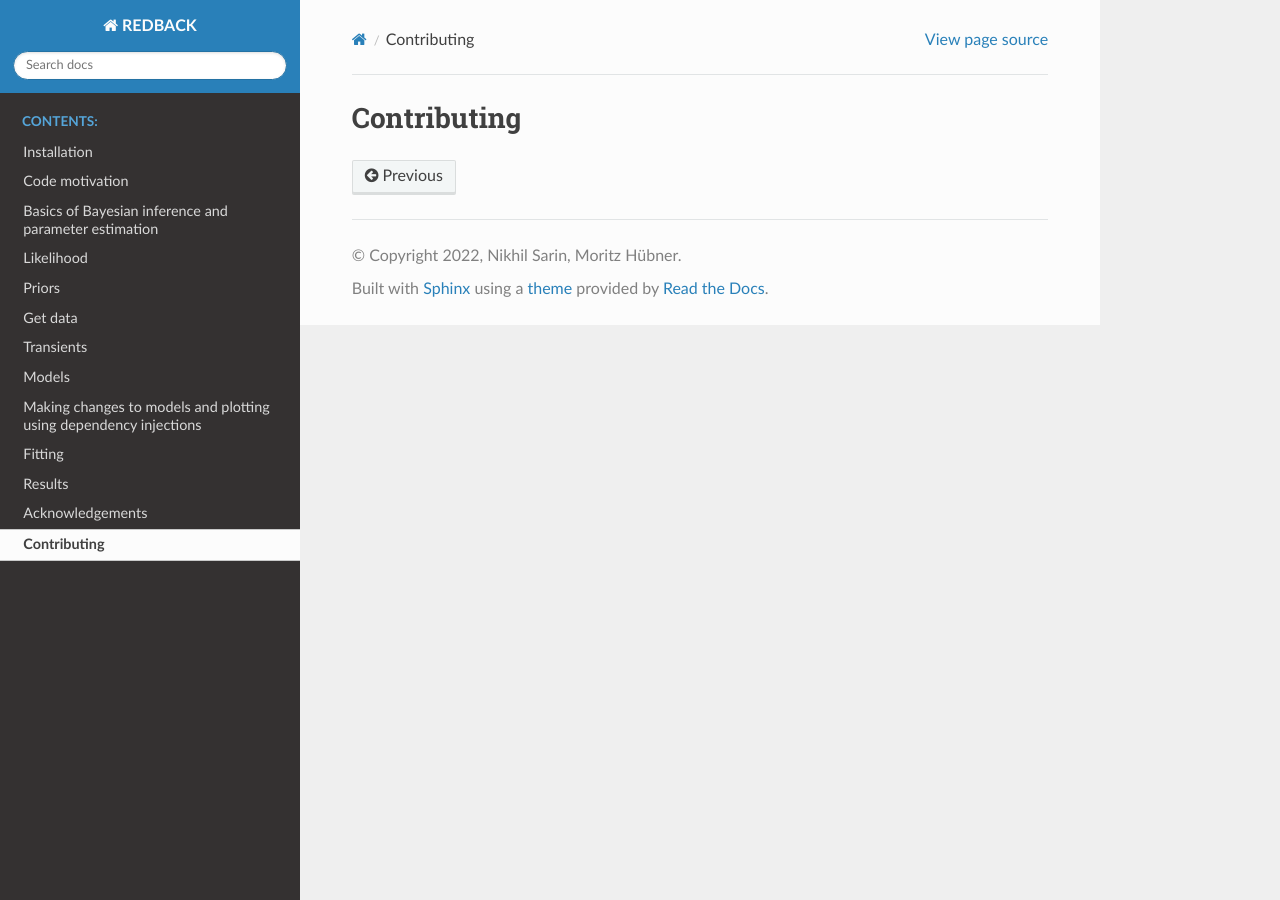
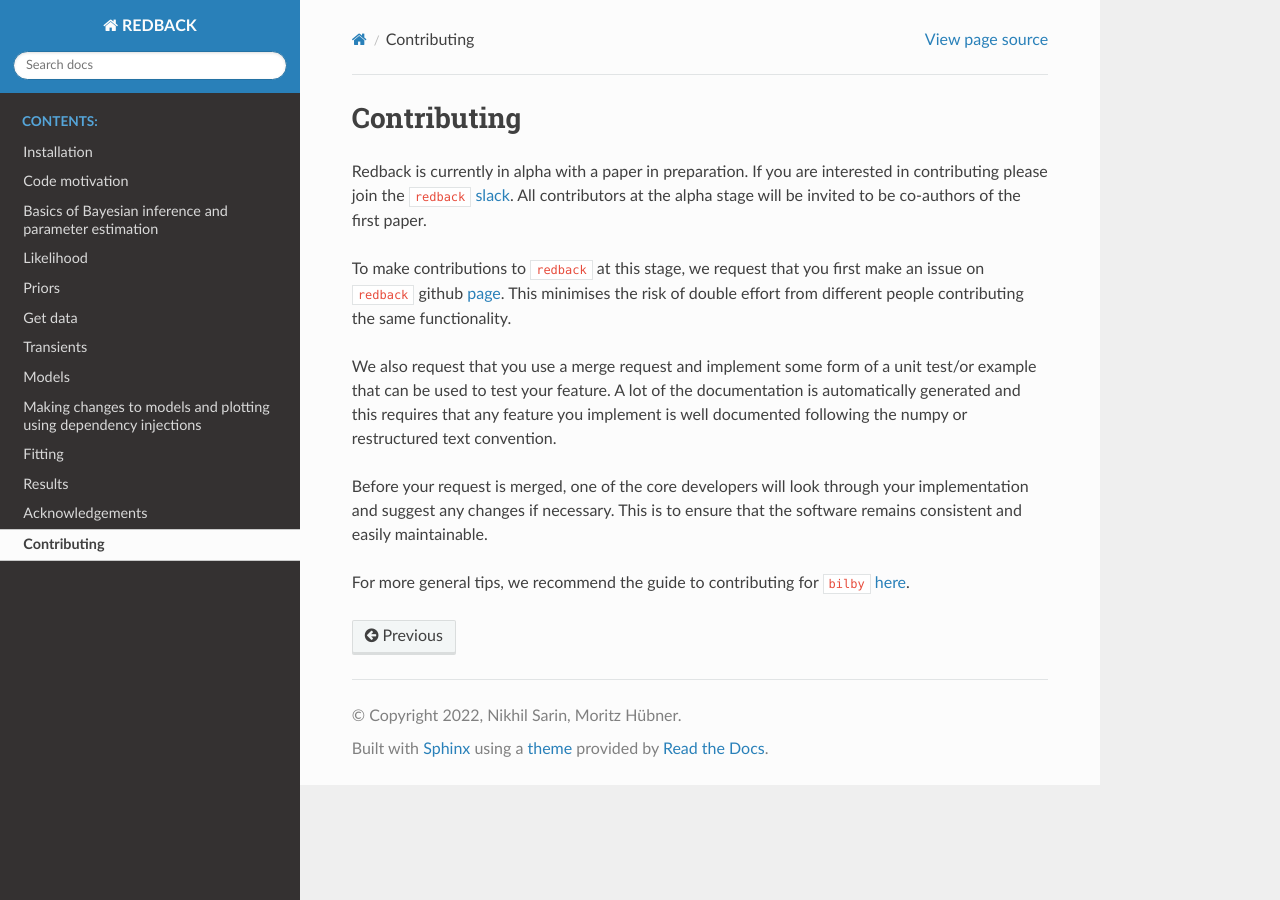
Before and after one commit to nikhil-sarin/redback, a Sphinx documentation site: the page built from docs/contributing.txt, in a window 1280 px wide. Built offline with Sphinx 7.4.7 and the Read the Docs theme 2.0.0, drawn with Linux system fonts in a browser that asks for light colours; pages that are not in the unit, such as notebooks, are missing from menus.

Commit message:
Contributing guide

```diff
--- a/docs/contributing.txt
+++ b/docs/contributing.txt
@@ -1,3 +1,20 @@
 ============
 Contributing
 ============
+
+Redback is currently in alpha with a paper in preparation.
+If you are interested in contributing please join the :code:`redback` `slack <https://join.slack.com/t/slack-23u4492/shared_invite/zt-14y9q1qmo-VRmc8ZxHzB3u~dB3Wi6pjw>`_.
+All contributors at the alpha stage will be invited to be co-authors of the first paper.
+
+To make contributions to :code:`redback` at this stage,
+we request that you first make an issue on :code:`redback` github `page <https://github.com/nikhil-sarin/redback/issues>`_.
+This minimises the risk of double effort from different people contributing the same functionality.
+
+We also request that you use a merge request and implement some form of a unit test/or example that can be used to test your feature.
+A lot of the documentation is automatically generated and this requires
+that any feature you implement is well documented following the numpy or restructured text convention.
+
+Before your request is merged, one of the core developers will look through your implementation and suggest any changes if necessary.
+This is to ensure that the software remains consistent and easily maintainable.
+
+For more general tips, we recommend the guide to contributing for :code:`bilby` `here <https://github.com/lscsoft/bilby/blob/master/CONTRIBUTING.md>`_.
```
